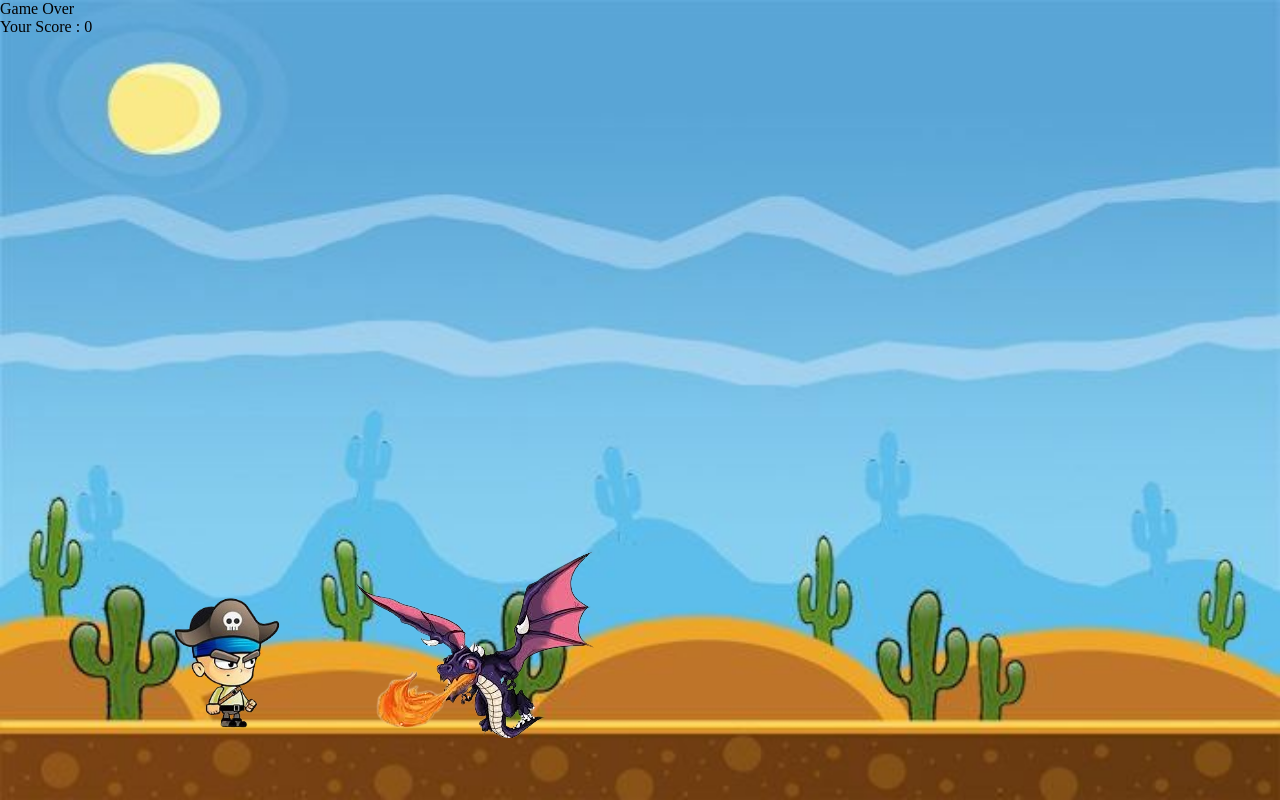
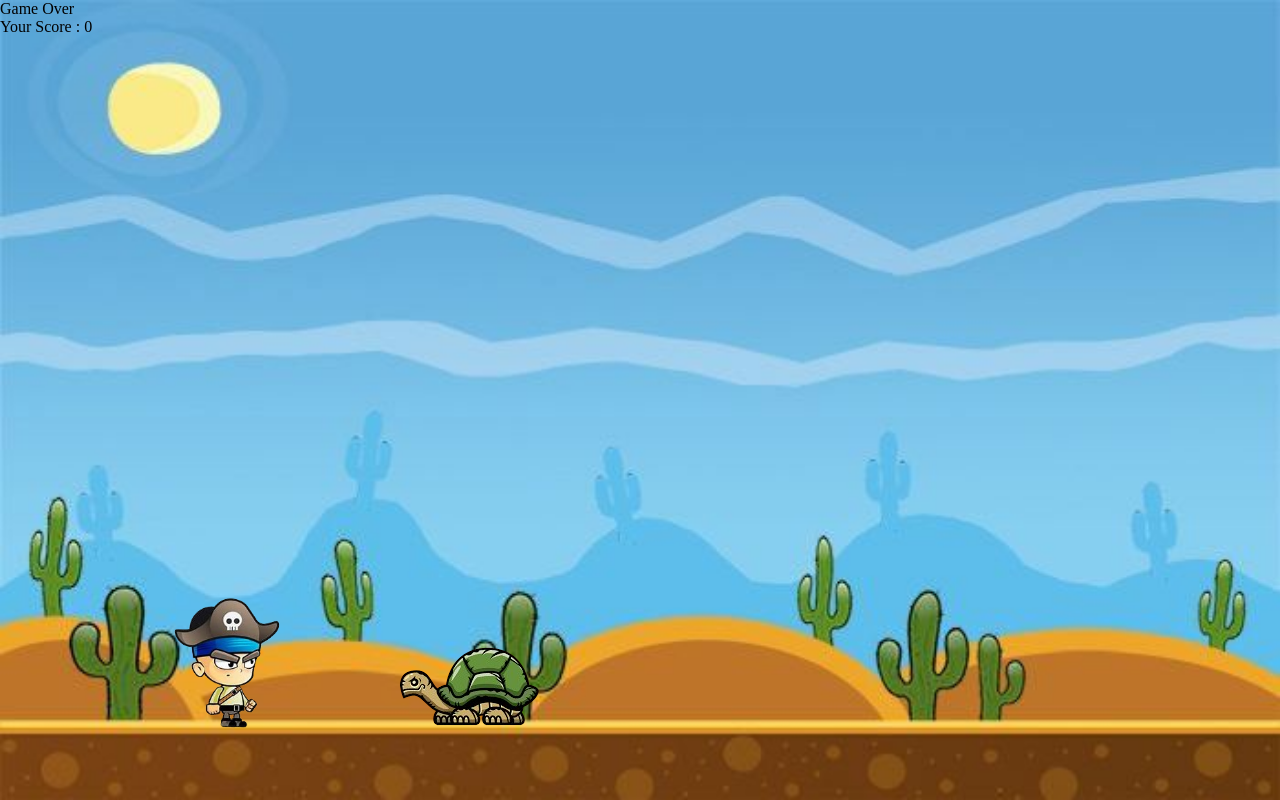
Before and after one commit to Ishita05A/Huddle-Hop, a plain HTML site: page index.html in a window 1280 px wide. Drawn offline with Linux system fonts and the light colour scheme.

Commit message:
updated code

```diff
--- a/style.css
+++ b/style.css
@@ -29,15 +29,15 @@ body {
     left: 90px;
 }
 .obstacle{
-    background-image: url(Dragon.png);
+    background-image: url(huddle.png);
         height: 186px;
     width: 254px;
     position: absolute;
-        bottom: 62px;
+        bottom: 22px;
     left: 550px;
 }
 .animateBoy{
-    animation: boy 0.6s linear;
+    animation: boy 0.9s linear;
 
 }
 @keyframes boy{
```
Also changed, not shown: Dragon.png (deleted), bg.avif (deleted), huddle.png (added).
